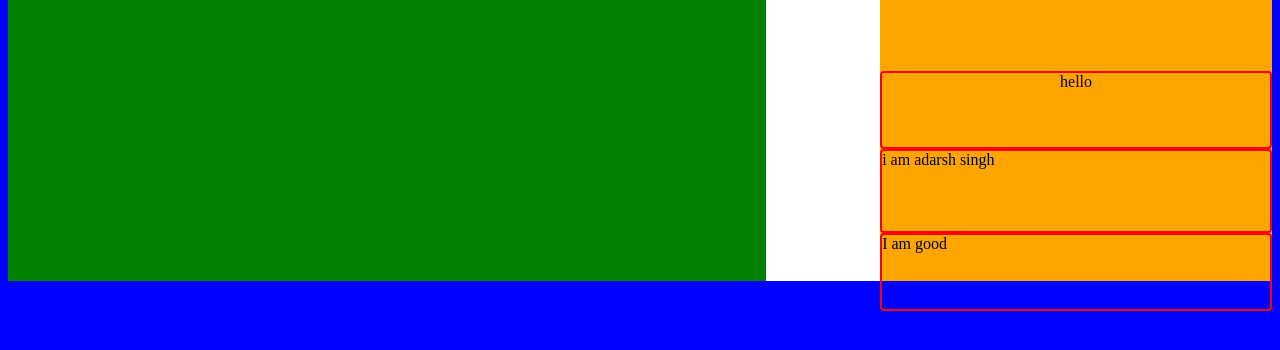
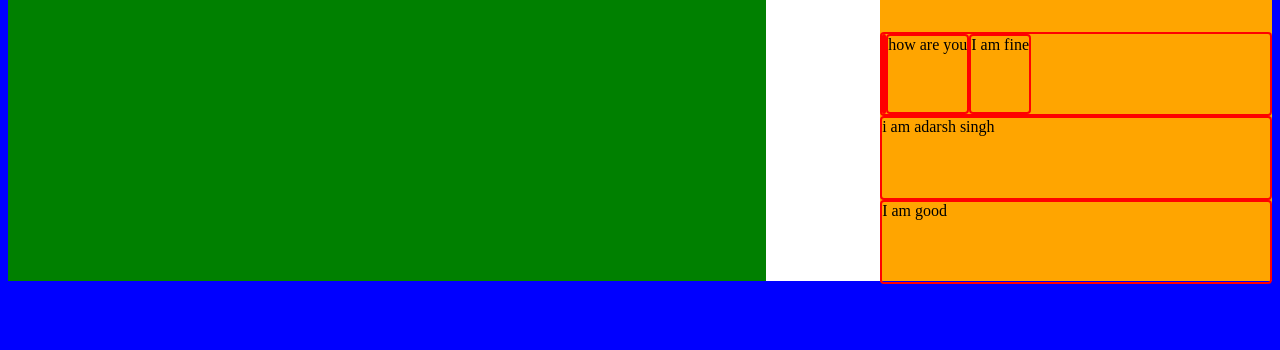
Before and after one commit to hiesenebrg/music_player_frontend, a website: page index.html in a window 1280 px wide. Shown: the part 92-442 px from the top of the page. Drawn offline with Linux system fonts and the light colour scheme.

Commit message:
template created

```diff
--- a/index.html
+++ b/index.html
@@ -48,7 +48,13 @@
         <div class="heading">
           fdg
         </div>
-        <div class="one">hello</div>
+        <div class="one">
+            <div class="one-image">
+                <image src="">
+            </div>
+            <div class="one-name">how are you</div>
+            <div class="one-icons">I am fine </div>
+        </div>
         <div class="two">i am adarsh singh</div>
         <div class="three">I am good</div>
       </div>
--- a/styles.css
+++ b/styles.css
@@ -54,24 +54,44 @@ body {
 }
 .heading {
   height: 10%;
-  margin-bottom: 19%;
-  border: 2px solid red;
-  border-radius: 4px;
+  margin-bottom: 10%;
+
   /* font: weight 40px; */
 }
 .one {
   text-align: center;
-  height: 23%;
+  height: 25%;
   border: 2px solid red;
   border-radius: 4px;
+  display: flex;
+  flex-direction: row;
+  flex-wrap: wrap;
 }
 .two {
   border: 2px solid red;
   border-radius: 4px;
   height: 25%;
+  display: flex;
+  flex-direction: row;
+  flex-wrap: wrap;
 }
 .three {
   border: 2px solid red;
   border-radius: 4px;
-  height: 23%;
+  height: 25%;
+  diplay: flex;
+  flex-direction: row;
+  flex-wrap: wrap;
 }
+.one-image {
+  border: 2px solid red;
+  border-radius: 4px;
+}
+.one-name {
+  border: 2px solid red;
+  border-radius: 4px;
+}
+.one-icons {
+  border: 2px solid red;
+  border-radius: 4px;
+}
```
Also changed, not shown: Media/hello.jpg (added), 1 other file.
